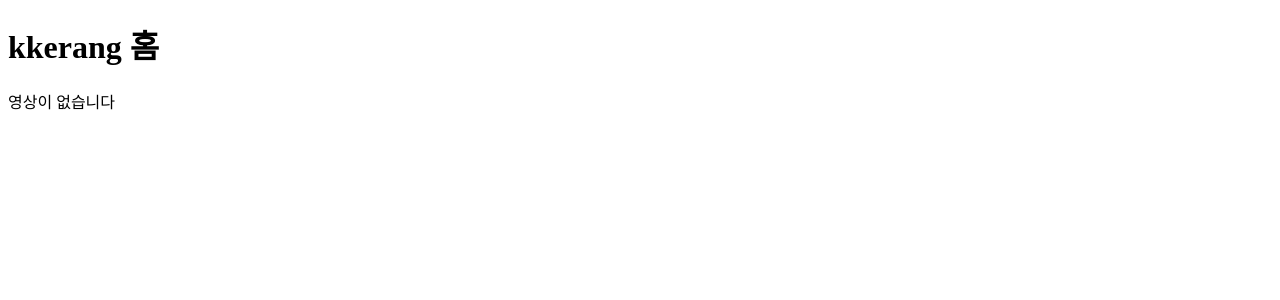
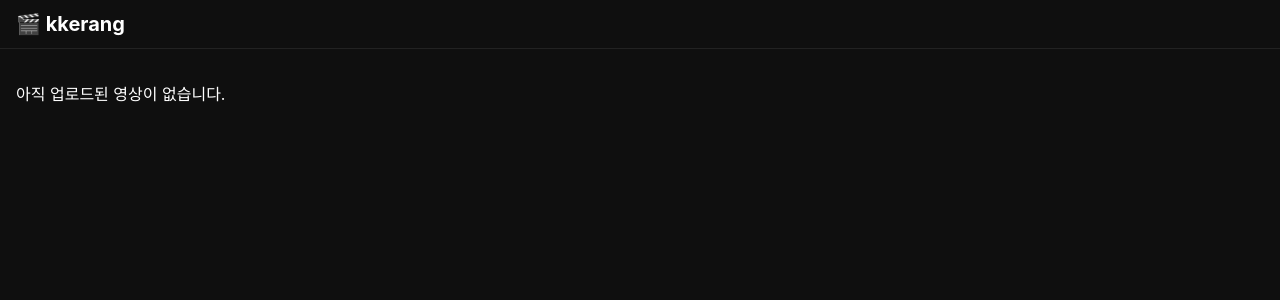
Before and after one commit to eysu3dufudst-a11y/kkerang, a Flask app: page / in a window 1280 px wide. Shown: the top 300 px of the page. Run offline with Flask 3, Linux system fonts and the light colour scheme; data that the repository does not hold is empty.

Commit message:
Update index.html

```diff
--- a/templates/index.html
+++ b/templates/index.html
@@ -3,20 +3,128 @@
 <head>
     <meta charset="UTF-8">
     <title>kkerang</title>
+    <meta name="viewport" content="width=device-width, initial-scale=1">
+
+    <style>
+        body {
+            margin: 0;
+            font-family: -apple-system, BlinkMacSystemFont, "Segoe UI", Roboto, sans-serif;
+            background: #0f0f0f;
+            color: #fff;
+        }
+
+        header {
+            position: sticky;
+            top: 0;
+            background: #0f0f0f;
+            padding: 12px 16px;
+            font-size: 20px;
+            font-weight: bold;
+            border-bottom: 1px solid #222;
+            z-index: 10;
+        }
+
+        .container {
+            padding: 16px;
+            max-width: 1400px;
+            margin: auto;
+        }
+
+        .grid {
+            display: grid;
+            grid-template-columns: repeat(auto-fill, minmax(220px, 1fr));
+            gap: 16px;
+        }
+
+        .card {
+            cursor: pointer;
+        }
+
+        .thumb {
+            width: 100%;
+            aspect-ratio: 16 / 9;
+            background: #222;
+            border-radius: 12px;
+            overflow: hidden;
+        }
+
+        .thumb video {
+            width: 100%;
+            height: 100%;
+            object-fit: cover;
+        }
+
+        .info {
+            margin-top: 8px;
+        }
+
+        .title {
+            font-size: 15px;
+            font-weight: 600;
+            line-height: 1.3;
+            margin-bottom: 4px;
+        }
+
+        .meta {
+            font-size: 13px;
+            color: #aaa;
+        }
+
+        a {
+            color: inherit;
+            text-decoration: none;
+        }
+
+        @media (max-width: 600px) {
+            header {
+                font-size: 18px;
+            }
+        }
+    </style>
 </head>
+
 <body>
-    <h1>kkerang 홈</h1>
+<header>
+    🎬 kkerang
+</header>
 
+<div class="container">
     {% if videos %}
+    <div class="grid">
         {% for video in videos %}
-            <div>
-                <a href="/watch/{{ video.id }}">{{ video.title }}</a>
-                <p>조회수 {{ video.views }} · 좋아요 {{ video.likes }}</p>
+        <a href="/watch/{{ video.id }}">
+            <div class="card">
+                <div class="thumb">
+                    <video src="/video/{{ video.filename }}" muted></video>
+                </div>
+                <div class="info">
+                    <div class="title">{{ video.title }}</div>
+                    <div class="meta">
+                        조회수 {{ video.views }} · 좋아요 {{ video.likes }}
+                    </div>
+                </div>
             </div>
-            <hr>
+        </a>
         {% endfor %}
+    </div>
     {% else %}
-        <p>영상이 없습니다</p>
+        <p>아직 업로드된 영상이 없습니다.</p>
     {% endif %}
+</div>
+
+<script>
+    // 썸네일 호버 시 미리 재생 (유튜브 느낌)
+    document.querySelectorAll(".thumb video").forEach(v => {
+        v.addEventListener("mouseenter", () => {
+            v.currentTime = 0;
+            v.play();
+        });
+        v.addEventListener("mouseleave", () => {
+            v.pause();
+            v.currentTime = 0;
+        });
+    });
+</script>
+
 </body>
 </html>
```
